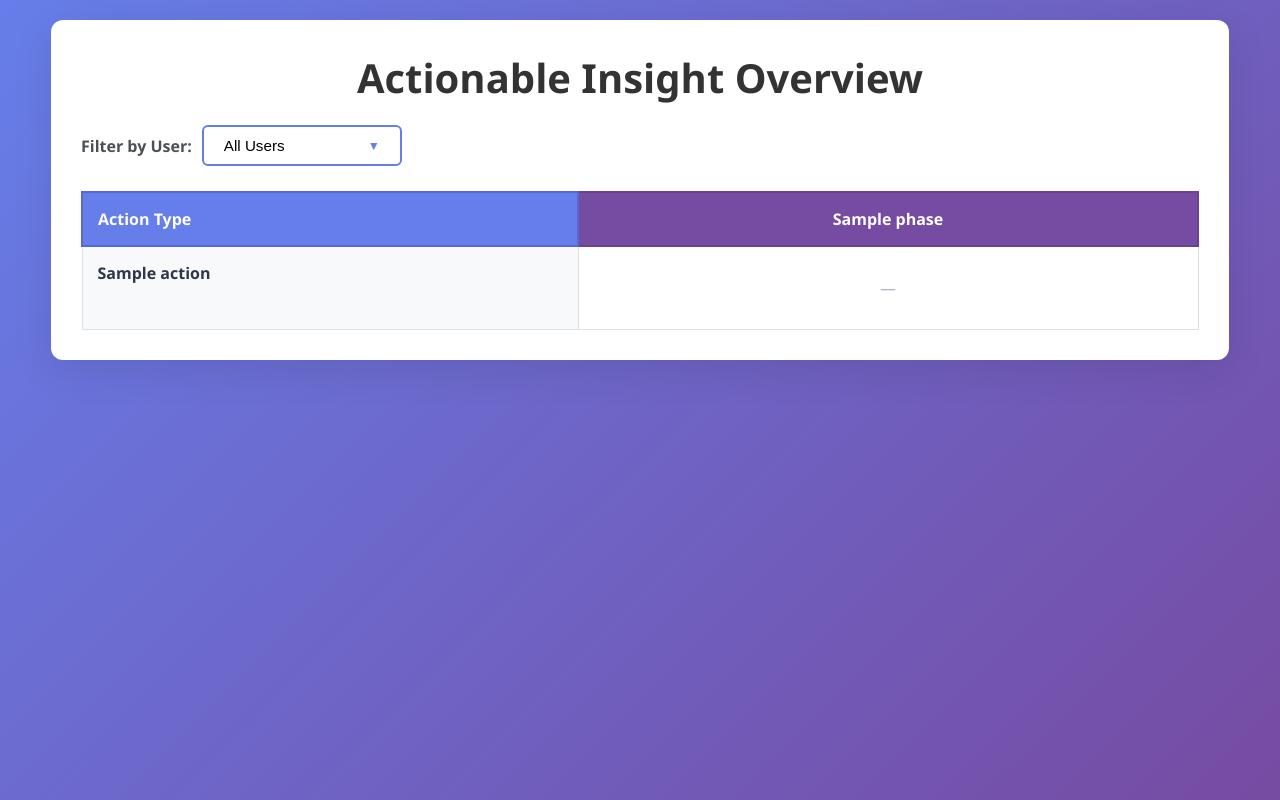
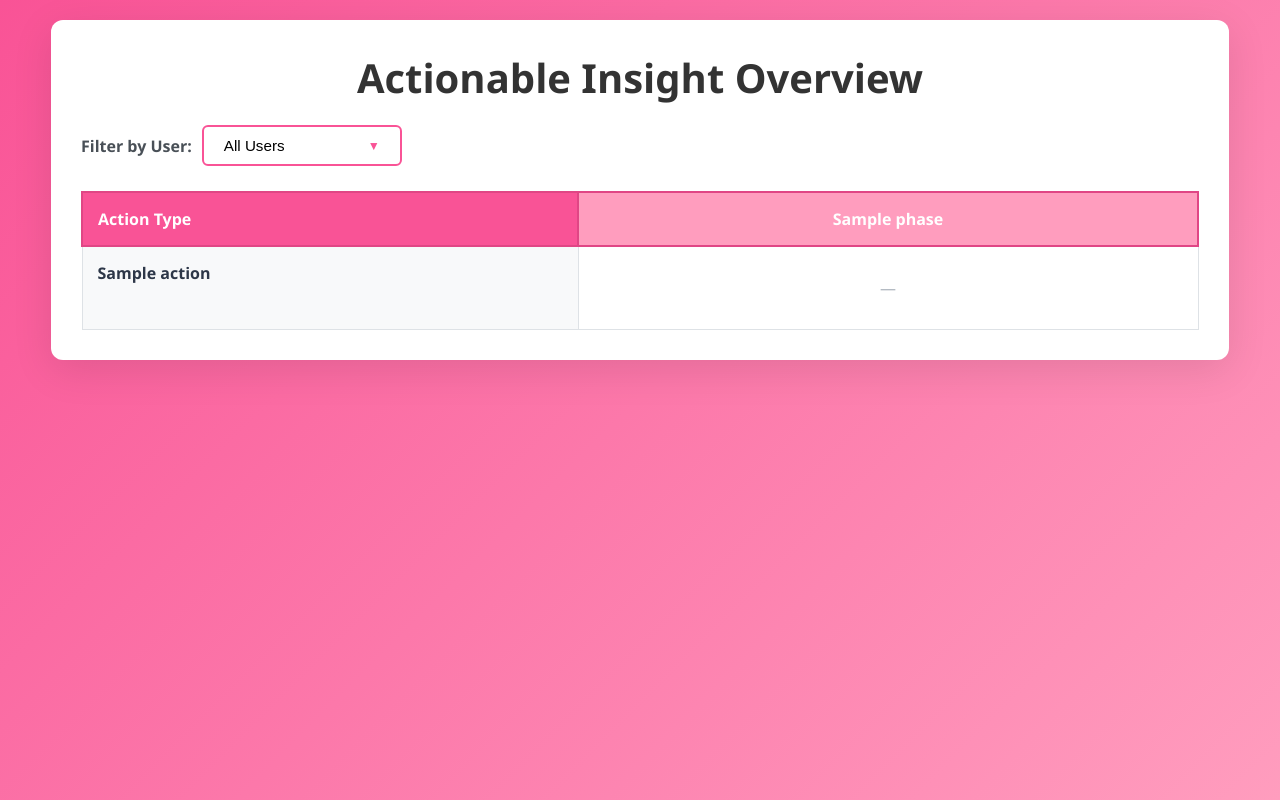
Before and after one commit to thanhdo5-momo/keyfinding_only, a Flask app: template templates/index.html in a window 1280 px wide. Run offline with Flask 3, Linux system fonts and the light colour scheme; the template is opened without the code that fills it: most values are stand-ins (such as "Sample title", 1, 10 or a date in 2020).

Commit message:
change color

```diff
--- a/static/style.css
+++ b/static/style.css
@@ -1,3 +1,10 @@
+:root {
+    --primary: #F95396;
+    --primary-strong: #e04685;
+    --secondary: #FF9DBE;
+    --accent: #FEC8DC;
+}
+
 * {
     margin: 0;
     padding: 0;
@@ -6,7 +13,7 @@
 
 body {
     font-family: 'Segoe UI', Tahoma, Geneva, Verdana, sans-serif;
-    background: linear-gradient(135deg, #667eea 0%, #764ba2 100%);
+    background: linear-gradient(135deg, var(--primary) 0%, var(--secondary) 100%);
     padding: 20px;
     min-height: 100vh;
 }
@@ -43,7 +50,7 @@ h1 {
 .filter-button {
     padding: 10px 20px;
     background: white;
-    border: 2px solid #667eea;
+    border: 2px solid var(--primary);
     border-radius: 6px;
     cursor: pointer;
     display: flex;
@@ -57,11 +64,11 @@ h1 {
 
 .filter-button:hover {
     background: #f8f9fa;
-    border-color: #5568d3;
+    border-color: var(--primary-strong);
 }
 
 .filter-arrow {
-    color: #667eea;
+    color: var(--primary);
     font-size: 0.8em;
 }
 
@@ -71,7 +78,7 @@ h1 {
     left: 135px;
     margin-top: 5px;
     background: white;
-    border: 2px solid #667eea;
+    border: 2px solid var(--primary);
     border-radius: 8px;
     box-shadow: 0 4px 12px rgba(0,0,0,0.15);
     z-index: 1000;
@@ -96,7 +103,7 @@ h1 {
 
 .filter-search input:focus {
     outline: none;
-    border-color: #667eea;
+    border-color: var(--primary);
 }
 
 .filter-actions {
@@ -154,7 +161,7 @@ h1 {
 .apply-btn {
     width: 100%;
     padding: 10px;
-    background: #667eea;
+    background: var(--primary);
     color: white;
     border: none;
     border-radius: 6px;
@@ -165,7 +172,7 @@ h1 {
 }
 
 .apply-btn:hover {
-    background: #5568d3;
+    background: var(--primary-strong);
 }
 
 .pivot-table-container {
@@ -186,22 +193,22 @@ h1 {
 }
 
 .action-header {
-    background: #667eea;
+    background: var(--primary);
     color: white;
     padding: 15px;
     text-align: left;
     font-weight: 600;
-    border: 2px solid #5568d3;
+    border: 2px solid var(--primary-strong);
     min-width: 200px;
 }
 
 .phase-header {
-    background: #764ba2;
+    background: var(--secondary);
     color: white;
     padding: 15px;
     text-align: center;
     font-weight: 600;
-    border: 2px solid #6a4291;
+    border: 2px solid var(--primary-strong);
     min-width: 250px;
 }
 
@@ -227,15 +234,15 @@ h1 {
     align-items: center;
     padding: 8px 12px;
     margin-bottom: 8px;
-    background: linear-gradient(135deg, #f8f9fa 0%, #e9ecef 100%);
+    background: linear-gradient(135deg, #fff 0%, var(--accent) 100%);
     border-radius: 6px;
-    border-left: 3px solid #667eea;
+    border-left: 3px solid var(--primary);
     cursor: pointer;
     transition: all 0.2s;
 }
 
 .issue-item:hover {
-    background: linear-gradient(135deg, #667eea 0%, #764ba2 100%);
+    background: linear-gradient(135deg, var(--primary) 0%, var(--secondary) 100%);
     color: white;
     transform: translateX(3px);
     box-shadow: 0 2px 8px rgba(0,0,0,0.15);
@@ -243,7 +250,7 @@ h1 {
 
 .issue-item:hover .issue-badge {
     background: white;
-    color: #667eea;
+    color: var(--primary);
 }
 
 .issue-text {
@@ -252,7 +259,7 @@ h1 {
 }
 
 .issue-badge {
-    background: #667eea;
+    background: var(--primary);
     color: white;
     padding: 4px 10px;
     border-radius: 12px;
```
